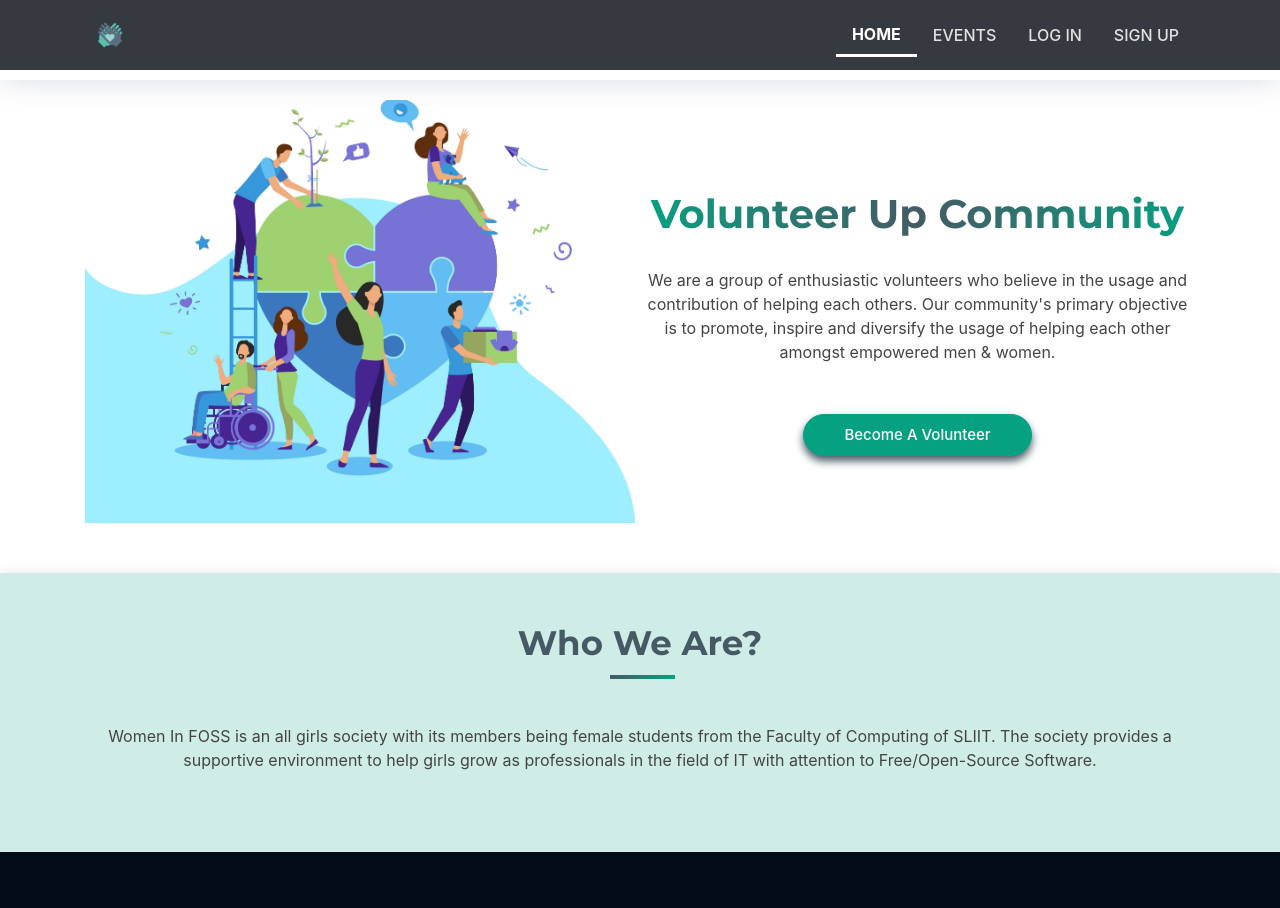
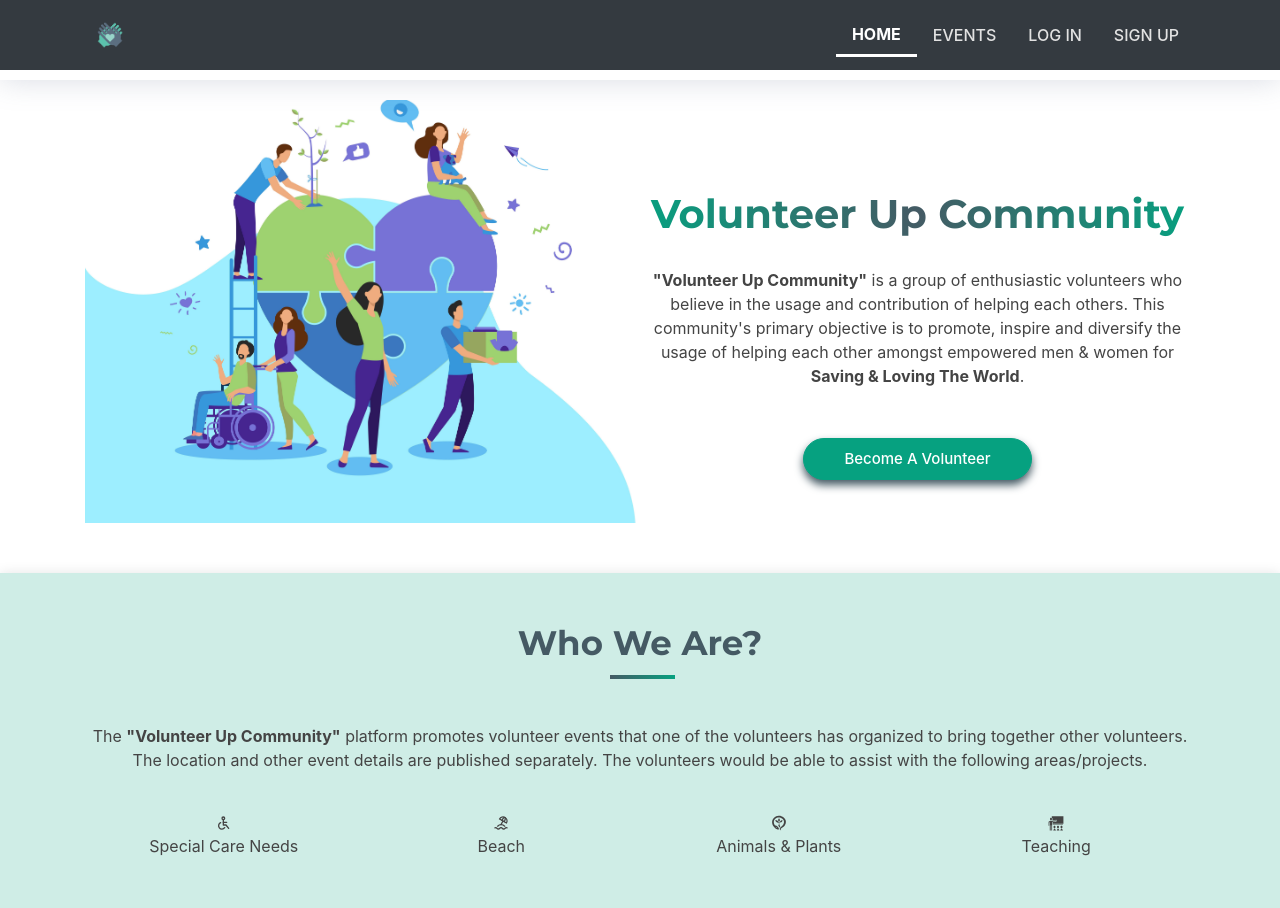
Before and after one commit to Dulyaaa/Volunteer-Up-Community, a React (Create React App) app in the folder Frontend/: page / in a window 1280 px wide. Shown: the top 908 px of the page. Built offline with nearby package versions, Linux system fonts and the light colour scheme.

Commit message:
main page completed

```diff
--- a/Frontend/src/pages/home/index.js
+++ b/Frontend/src/pages/home/index.js
@@ -61,18 +61,18 @@ export default function Home() {
                     <div class="intro-info" data-aos="zoom-in" data-aos-delay="100">
                         <h2>Volunteer Up Community</h2>
                         <p>
-                            We are a group of enthusiastic volunteers who
-                            believe in the usage and contribution of helping
-                            each others. Our community's primary objective is
+                            <b>"Volunteer Up Community"</b> is a group of enthusiastic
+                            volunteers who believe in the usage and contribution
+                            of helping each others. This community's primary objective is
                             to promote, inspire and diversify the usage of
-                            helping each other amongst empowered men & women.
+                            helping each other amongst empowered men & women for
+                            <b> Saving & Loving The World</b>.
                         </p>
-
-                            <a href="/sign-up" rel="no referrer">
-                                <button class="main-btn" type="submit">
-                                    Become A Volunteer
-                                </button>
-                            </a>
+                        <a href="/sign-up" rel="no referrer">
+                            <button class="main-btn" type="submit">
+                                Become A Volunteer
+                            </button>
+                        </a>
                     </div>
                 </div>
             </section>
--- a/Frontend/src/pages/home/weAre.js
+++ b/Frontend/src/pages/home/weAre.js
@@ -1,3 +1,6 @@
+import { GiPlantsAndAnimals, GiTeacher } from 'react-icons/gi';
+import { TbBeach, TbDisabled } from 'react-icons/tb';
+
 export default function WeAre() {
     return (
         <section id="we-are" class="section-bg">
@@ -6,13 +9,43 @@ export default function WeAre() {
                     <h3>Who We Are?</h3>
                 </header>
                 <p>
-                        {/* TODO: complete this */}
-                        Women In FOSS is an all girls society with its members
-                        being female students from the Faculty of Computing of
-                        SLIIT. The society provides a supportive environment to
-                        help girls grow as professionals in the field of IT with
-                        attention to Free/Open-Source Software.
+                    The <b>"Volunteer Up Community"</b> platform promotes
+                    volunteer events that one of the volunteers
+                    has organized to bring together other volunteers.
+                    The location and other event details are published
+                    separately. The volunteers would be able
+                    to assist with the following areas/projects.
                 </p>
+
+                <div class="container-fluid auto-space auto-space-vertical pt-0">
+                    <div class="row">
+                        <div class="col-sm-6 col-md-3 my-2">
+                            <div class="counter-box colored">
+                                <i class=""><TbDisabled /></i>
+                                <span class="counter"><p>Special Care Needs</p></span>
+                            </div>
+                        </div>
+                        <div class="four col-sm-6 col-md-3 my-2">
+                            <div class="counter-box colored">
+                                <i class=""><TbBeach /></i>
+                                <span class="counter"><p>Beach</p></span>
+                            </div>
+                        </div>
+                        <div class="four col-sm-6 col-md-3 my-2">
+                            <div class="counter-box colored">
+                                <i class=""><GiPlantsAndAnimals /></i>
+                                <span class="counter"><p>Animals & Plants</p></span>
+                            </div>
+                        </div>
+                        <div class="four col-sm-6 col-md-3 my-2">
+                            <div class="counter-box colored">
+                                <i class=""><GiTeacher /></i>
+                                <span class="counter"><p>Teaching</p></span>
+                            </div>
+                        </div>
+                    </div>
+                </div>
+
             </div>
         </section>
     )
```
Lines whose indentation alone changed are shown as unchanged.
